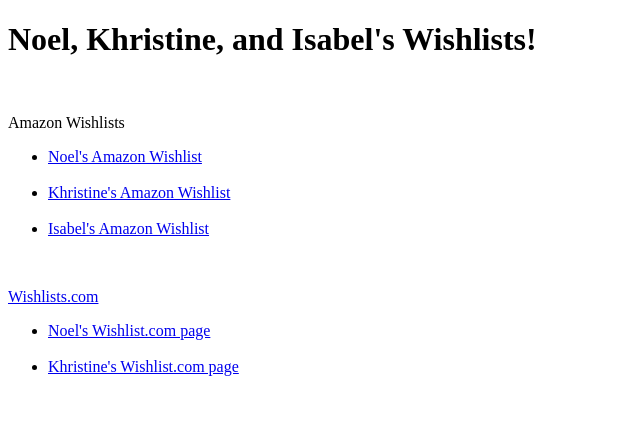
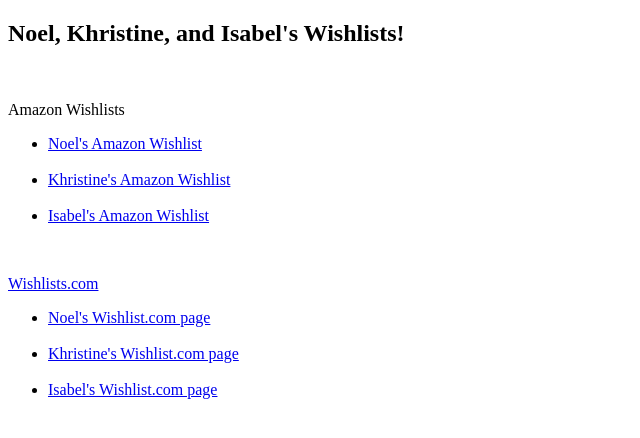
Before and after one commit to chingcuangco/wishlist, a plain HTML site: page index.htm in a window 1280 px wide. Shown: the whole page, without its empty margins (0-640 px from the left). Drawn offline with Linux system fonts and the light colour scheme.

Commit message:
Update index.htm

```diff
--- a/index.htm
+++ b/index.htm
@@ -4,7 +4,7 @@
     <title>Noel, Khristine, and Isabel's Wishlists!</title>
   </head>
   <body>
-    <h1>Noel, Khristine, and Isabel's Wishlists!</h1>
+    <h2>Noel, Khristine, and Isabel's Wishlists!</h2>
     <p>&nbsp;</p>
 
 
@@ -20,6 +20,7 @@
   <ul>
   <li><a href="https://www.wishlist.com/wishlist/noel-chingcuangco/noels-wishlist/LR311x">Noel's Wishlist.com page</a><br>&nbsp;</li>
   <li><a href="https://www.wishlist.com/wishlist/noel-chingcuangco/khristines-wishlist/rRel61">Khristine's Wishlist.com page</a><br>&nbsp;</li>
+  <li><a href="https://www.wishlist.com/wishlist/noel-chingcuangco/isabels-wishlist/wqenx6">Isabel's Wishlist.com page</a><br>&nbsp;</li>
   </ul>
 
   </body>
```
